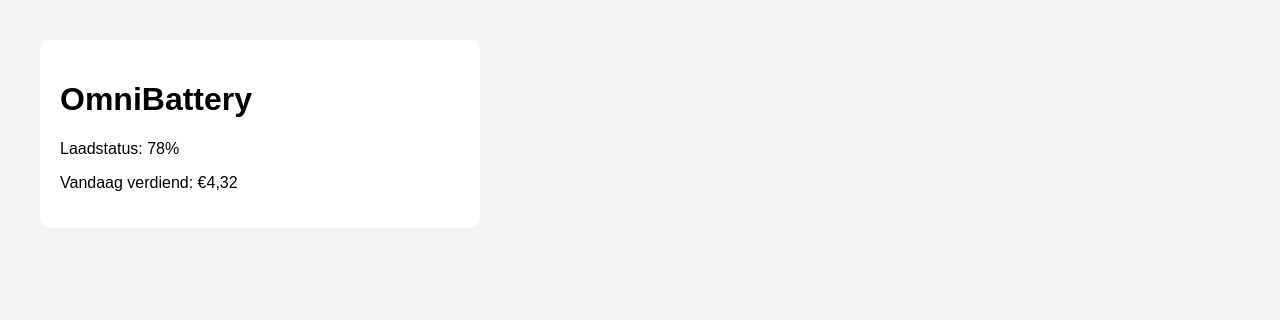
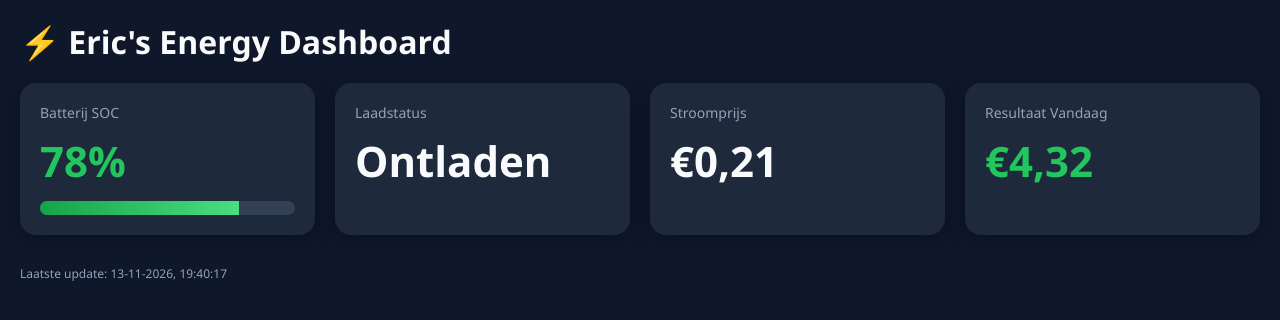
Before and after one commit to erichissink/magrathea, a plain HTML site: page index.html in a window 1280 px wide. Drawn offline with Linux system fonts and the light colour scheme.

Commit message:
Revamp index.html for Eric's Energy Dashboard

```diff
--- a/index.html
+++ b/index.html
@@ -1,28 +1,154 @@
 <!DOCTYPE html>
-<html>
+<html lang="nl">
 <head>
-    <title>Magrathea's Home Assistant Dashboard</title>
-    <style>
-        body {
-            font-family: Arial;
-            margin: 40px;
-            background: #f5f5f5;
-        }
-        .card {
-            background: white;
-            padding: 20px;
-            border-radius: 10px;
-            max-width: 400px;
-        }
-    </style>
+<meta charset="UTF-8">
+<meta name="viewport" content="width=device-width, initial-scale=1.0">
+<title>Eric's Energy Dashboard</title>
+
+<style>
+:root{
+  --bg:#0f172a;
+  --card:#1e293b;
+  --accent:#22c55e;
+  --text:#f8fafc;
+  --muted:#94a3b8;
+}
+
+*{
+  box-sizing:border-box;
+  margin:0;
+  padding:0;
+}
+
+body{
+  font-family:Segoe UI,Arial,sans-serif;
+  background:var(--bg);
+  color:var(--text);
+  padding:20px;
+}
+
+h1{
+  margin-bottom:20px;
+}
+
+.grid{
+  display:grid;
+  grid-template-columns:repeat(auto-fit,minmax(250px,1fr));
+  gap:20px;
+}
+
+.card{
+  background:var(--card);
+  border-radius:16px;
+  padding:20px;
+  box-shadow:0 4px 20px rgba(0,0,0,.3);
+}
+
+.label{
+  color:var(--muted);
+  font-size:14px;
+}
+
+.value{
+  font-size:42px;
+  font-weight:700;
+  margin-top:10px;
+}
+
+.green{
+  color:var(--accent);
+}
+
+.bar{
+  height:14px;
+  background:#334155;
+  border-radius:9px;
+  overflow:hidden;
+  margin-top:12px;
+}
+
+.fill{
+  height:100%;
+  width:78%;
+  background:linear-gradient(90deg,#16a34a,#4ade80);
+}
+
+.footer{
+  margin-top:30px;
+  color:var(--muted);
+  font-size:12px;
+}
+</style>
 </head>
+
 <body>
 
-<div class="card">
-    <h1>OmniBattery</h1>
-    <p>Laadstatus: 78%</p>
-    <p>Vandaag verdiend: €4,32</p>
+<h1>⚡ Eric's Energy Dashboard</h1>
+
+<div class="grid">
+
+  <div class="card">
+    <div class="label">Batterij SOC</div>
+    <div class="value green" id="soc">78%</div>
+    <div class="bar">
+      <div class="fill" id="socbar"></div>
+    </div>
+  </div>
+
+  <div class="card">
+    <div class="label">Laadstatus</div>
+    <div class="value" id="status">Ontladen</div>
+  </div>
+
+  <div class="card">
+    <div class="label">Stroomprijs</div>
+    <div class="value" id="price">€0,21</div>
+  </div>
+
+  <div class="card">
+    <div class="label">Resultaat Vandaag</div>
+    <div class="value green" id="profit">€4,32</div>
+  </div>
+
 </div>
+
+<div class="footer">
+Laatste update: <span id="time"></span>
+</div>
+
+<script>
+
+document.getElementById("time").innerText =
+new Date().toLocaleString("nl-NL");
+
+/*
+Later kun je hier Home Assistant API calls toevoegen.
+
+Voorbeeld:
+
+const HA_URL = "https://jouw-homeassistant-url";
+const TOKEN = "LONG_LIVED_ACCESS_TOKEN";
+
+fetch(
+ `${HA_URL}/api/states/sensor.omnibattery_soc`,
+ {
+   headers:{
+     Authorization:`Bearer ${TOKEN}`
+   }
+ }
+)
+.then(r=>r.json())
+.then(d=>{
+   document.getElementById("soc").innerText =
+      d.state + "%";
+
+   document.getElementById("socbar").style.width =
+      d.state + "%";
+});
+
+*/
+
+</script>
 
 </body>
 </html>
```
